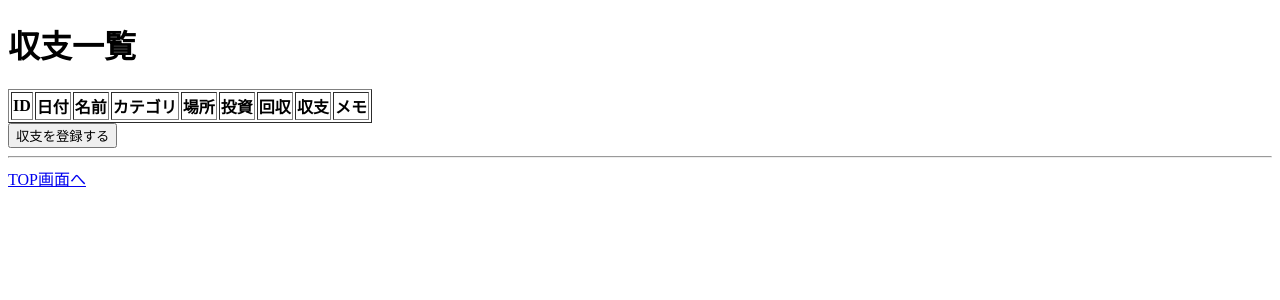
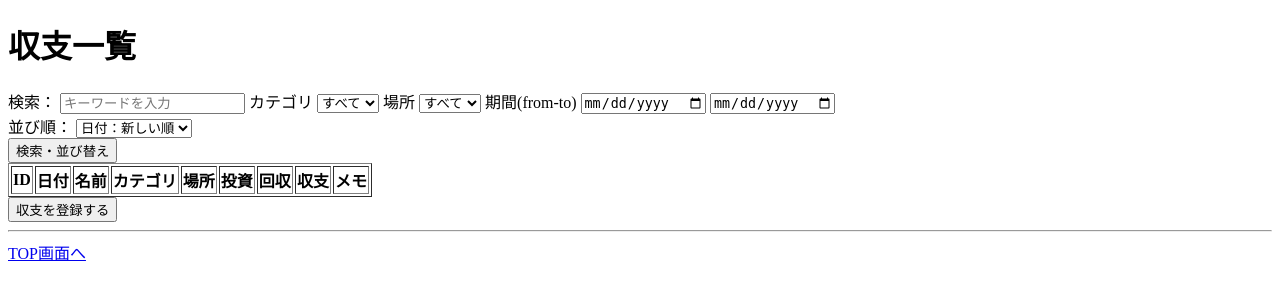
Before and after one commit to Tatsu0111/RecordApp, a Flask app: page /records in a window 1280 px wide. Shown: the top 300 px of the page. Run offline with Flask 3, Linux system fonts and the light colour scheme; lists and menus that the app fills with data are empty.

Commit message:
ソート・検索機能実装

```diff
--- a/app.py
+++ b/app.py
@@ -15,7 +15,14 @@ def index():
 
 @app.route('/records')
 def show_records():
-    return rt('records/list.html',records = rs.get_records())
+    sort = request.args.get('sort', 'date_desc')
+    keyword = request.args.get('keyword', '')
+    category_id = request.args.get('category_id')
+    place_id = request.args.get('place_id')
+    date_from = request.args.get('date_from')
+    date_to = request.args.get('date_to')
+    records = rs.get_records(sort,keyword,category_id,place_id,date_from,date_to)
+    return rt('records/list.html', records=records, sort=sort, keyword=keyword, category_id=category_id, place_id=place_id, date_from=date_from, date_to=date_to,categories=cs.get_categories(),places=ps.get_places())
 
 @app.route('/records/add', methods=['GET','POST'])
 @app.route('/records/<int:id>/edit', methods=['GET','POST'])
--- a/services/record_service.py
+++ b/services/record_service.py
@@ -1,6 +1,6 @@
 from models import Record
 from database import Session
-from datetime import date
+from datetime import datetime
 from sqlalchemy import func
 from sqlalchemy.orm import joinedload
 
@@ -24,10 +24,41 @@ def get_winRate():
         all += 1
     return round(count / all * 100,1)
 
-def get_records():
+def get_records(sort='date_desc', keyword=None, category_id=None, place_id=None, date_from=None, date_to=None):
     session = Session()
     try:
-        records = session.query(Record).options(joinedload(Record.category),joinedload(Record.place)).all()
+        query = session.query(Record).options(joinedload(Record.category),joinedload(Record.place))
+        if keyword:
+            query = query.filter(Record.title.like(f'%{keyword}%'))
+
+        if category_id:
+            query = query.filter(Record.category_id == int(category_id))
+
+        if place_id:
+            query = query.filter(Record.place_id == int(place_id))
+
+        if date_from:
+            date_from = datetime.strptime(date_from, '%Y-%m-%d').date()
+            query = query.filter(Record.date >= date_from)
+
+        if date_to:
+            date_to = datetime.strptime(date_to, '%Y-%m-%d').date()
+            query = query.filter(Record.date <= date_to)
+
+        if sort == 'date_asc':
+            query = query.order_by(Record.date.asc())
+        elif sort == 'date_desc':
+            query = query.order_by(Record.date.desc())
+        elif sort == 'profit_asc':
+            query = query.order_by((Record.payout - Record.investment).asc())
+        elif sort == 'profit_desc':
+            query = query.order_by((Record.payout - Record.investment).desc())
+        elif sort == 'investment_asc':
+            query = query.order_by((Record.investment).asc())
+        elif sort == 'investment_desc':
+            query = query.order_by((Record.investment).desc())
+
+        records = query.all()
         for record in records:
             record.profit = calc_profit(record.investment, record.payout)
         return records
--- a/templates/records/list.html
+++ b/templates/records/list.html
@@ -2,6 +2,44 @@
 {%block title%}収支管理 | 収支一覧{%endblock%}
 {%block header%}<h1>収支一覧</h1>{%endblock%}
 {%block content%}
+<form action="{{ url_for('show_records') }}" method="get">
+    <div>
+        <label>検索：</label>
+        <input type="search" name="keyword" placeholder="キーワードを入力" value="{{keyword}}">
+        <label>カテゴリ</label>
+        <select name="category_id" id="category_id">
+            <option value="">すべて</option>
+            {%for category in categories%}
+            <option value="{{category.id}}" {%if category_id == category.id|string%}selected{% endif %}>{{category.name}}</option>
+            {%endfor%}
+        </select>
+        <label>場所</label>
+        <select name="place_id" id="place_id">
+            <option value="">すべて</option>
+            {% for place in places %}
+                <option value="{{ place.id }}"
+                    {% if place_id == place.id|string %}selected{% endif %}>
+                    {{ place.name }}
+                </option>
+            {% endfor %}
+        </select>
+        <label>期間(from-to)</label>
+        <input type="date" name="date_from" placeholder="yyyy/mm/dd" value="{{date_from}}">
+        <input type="date" name="date_to" placeholder="yyyy/mm/dd" value="{{date_to}}">
+    </div>
+    <div>
+        <label for="sort">並び順：</label>
+        <select name="sort" id="sort">
+            <option value="date_desc" {% if sort == 'date_desc' %}selected{% endif %}>日付：新しい順</option>
+            <option value="date_asc" {% if sort == 'date_asc' %}selected{% endif %}>日付：古い順</option>
+            <option value="profit_desc" {% if sort == 'profit_desc' %}selected{% endif %}>収支：大きい順</option>
+            <option value="profit_asc" {% if sort == 'profit_asc' %}selected{% endif %}>収支：小さい順</option>
+            <option value="investment_desc" {% if sort == 'investment_desc' %}selected{% endif %}>投資：大きい順</option>
+            <option value="investment_asc" {% if sort == 'investment_asc' %}selected{% endif %}>投資：小さい順</option>
+        </select>
+    </div>
+    <button type="submit">検索・並び替え</button>
+</form>
     <table border="1">
         <thead>
             <tr><th>ID</th><th>日付</th><th>名前</th><th>カテゴリ</th><th>場所</th>
```
